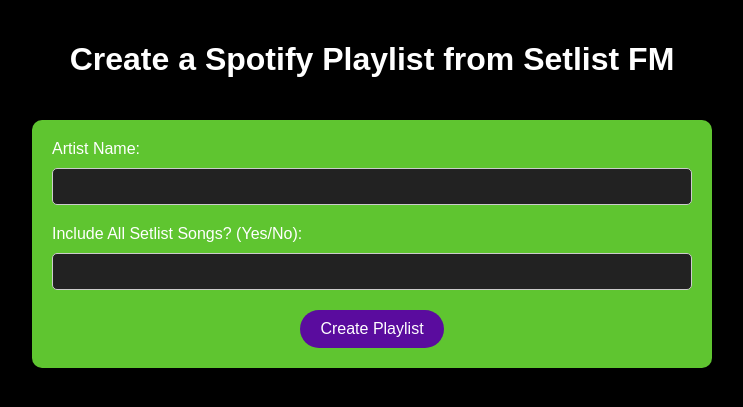
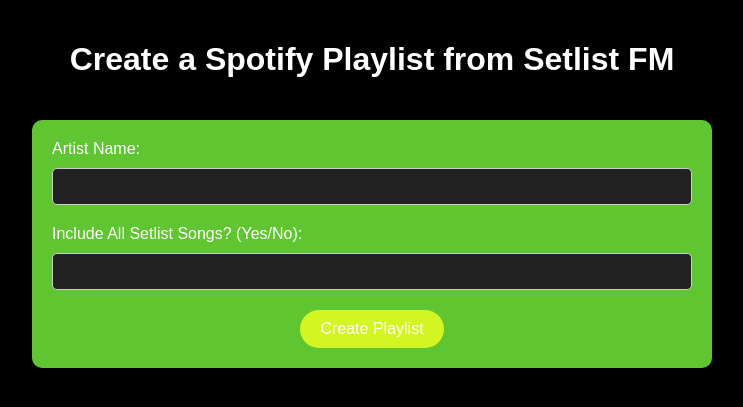
Before and after one commit to caitlinwright100/SpotifySetList, a FastAPI app: page / in a window 1280 px wide, with the pointer over the restyled element. Shown: the top 407 px of the page, without its empty margins (268-1011 px from the left). Run offline with FastAPI, Linux system fonts and the light colour scheme.

Commit message:
Changed colours of index.html file and changed actions region aws secret

```diff
--- a/templates/index.html
+++ b/templates/index.html
@@ -62,7 +62,7 @@
 
         /* Add hover effect to buttons */
         button[type="submit"]:hover {
-            background-color: #5a0c9e; /* Darker purple hover color */
+            background-color: #d3f623; /* Darker purple hover color */
         }
     </style>
 </head>
```
